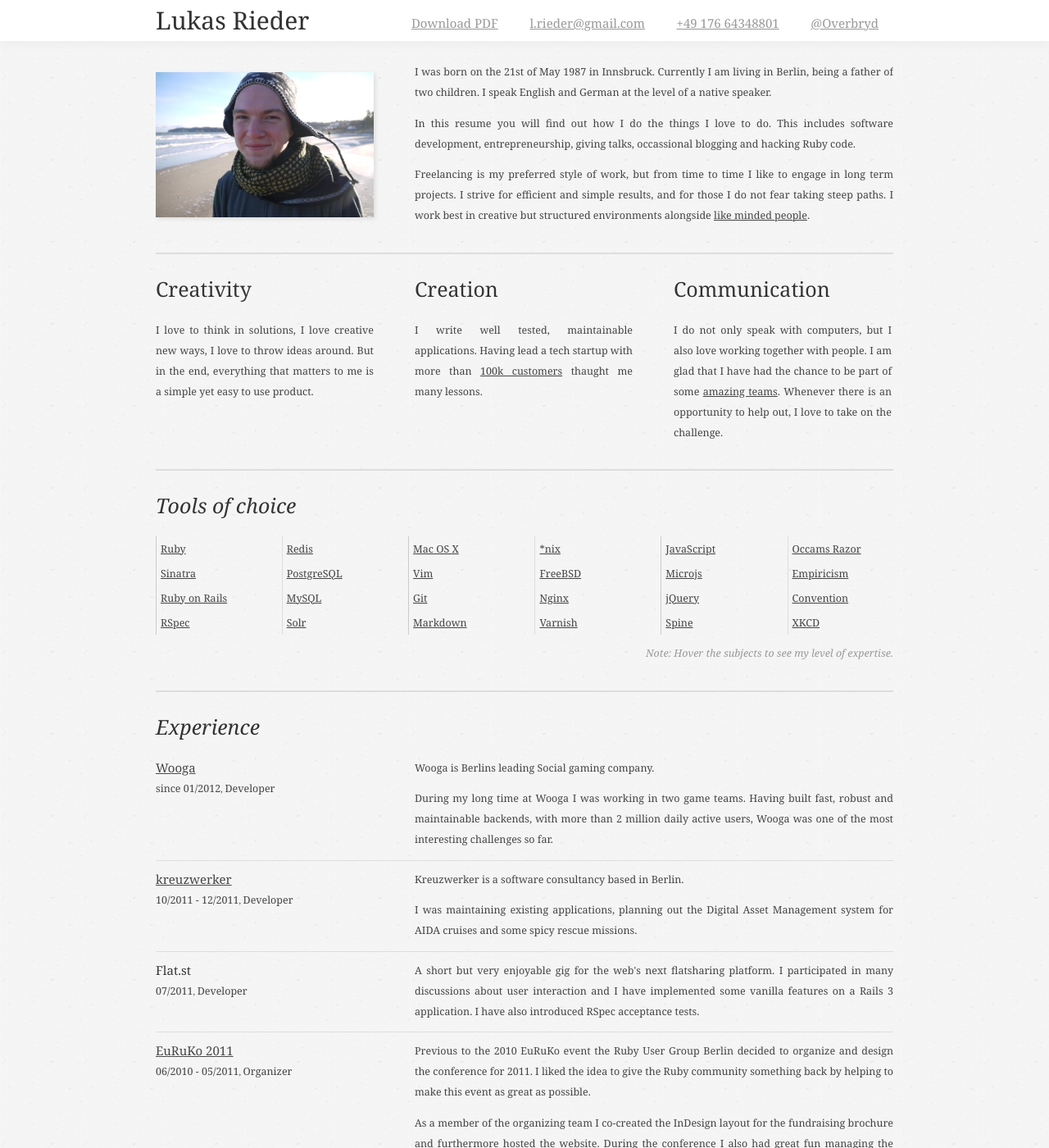
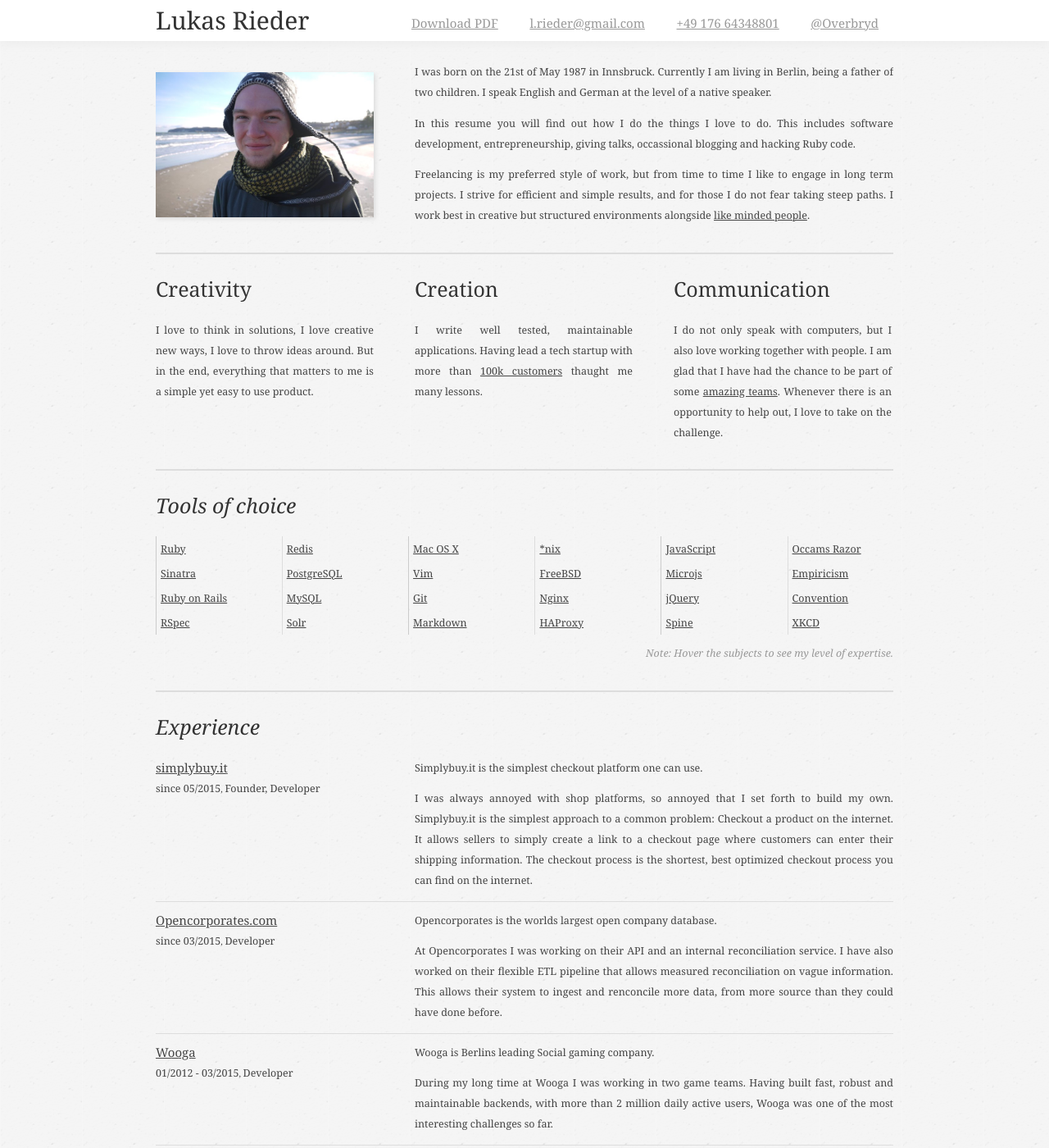
Before and after one commit to Overbryd/overbryd.github.io, a Jekyll site: the page resume/index.html, which Jekyll copies as it is, in a window 1280 px wide and 1400 px high. Shown: the whole window at 82% size. Built offline with Jekyll 4.4.1, drawn with Linux system fonts in a browser that asks for light colours; comment, search, counter and statistics services are not loaded; some of the changed text lies outside the part shown.

Commit message:
updated resume

```diff
--- a/resume/index.html
+++ b/resume/index.html
@@ -76,7 +76,7 @@
         <td title="★★★★★ RSpec provides a behaviour driven development framework for the Ruby programming language"><a href="https://www.relishapp.com/rspec">RSpec</a></td>
         <td title="★★★★☆ Solr is an open-source search server based on the Lucene Java search library."><a href="http://lucene.apache.org/solr">Solr</a></td>
         <td title="Markdown is a text-to-HTML conversion tool for web writers"><a href="http://daringfireball.net/projects/markdown/">Markdown</a></td>
-        <td title="★★★☆☆ Varnish is an HTTP accelerator designed for content-heavy dynamic web sites"><a href="https://www.varnish-cache.org/">Varnish</a></td>
+        <td title="★★★★★ HAProxy is a reliable, high performance TCP/HTTP load balancer"><a href="http://www.haproxy.org/">HAProxy</a></td>
         <td title="★★★☆☆ Spine is a simple and lightweight framework to build JavaScript MVC applications"><a href="http://spinejs.com/">Spine</a></td>
         <td title="Stick-figure strip featuring humour about technology, science, mathematics and relationships"><a href="http://xkcd.com/">XKCD</a></td>
       </tr>
@@ -87,8 +87,27 @@
   <div id="experience">
     <h2>Experience</h2>
     <div>
+      <h3><a href="http://simplybuy.it">simplybuy.it</a></h3>
+      <div><span class="timespan">since 05/2015</span>, <span class="role">Founder, Developer</span></div>
+      <p>Simplybuy.it is the simplest checkout platform one can use.</p>
+      <p>
+        I was always annoyed with shop platforms, so annoyed that I set forth to build my own.
+        Simplybuy.it is the simplest approach to a common problem: Checkout a product on the internet. It allows sellers to simply create a link to a checkout page where customers can enter their shipping information.
+        The checkout process is the shortest, best optimized checkout process you can find on the internet.
+      </p>
+    </div>
+    <div>
+      <h3><a href="http://opencorporates.com">Opencorporates.com</a></h3>
+      <div><span class="timespan">since 03/2015</span>, <span class="role">Developer</span></div>
+      <p>Opencorporates is the worlds largest open company database.</p>
+      <p>
+        At Opencorporates I was working on their API and an internal reconciliation service. I have also worked on their flexible ETL pipeline that allows measured reconciliation on vague information.
+        This allows their system to ingest and renconcile more data, from more source than they could have done before.
+      </p>
+    </div>
+    <div>
       <h3><a href="http://wooga.com">Wooga</a></h3>
-      <div><span class="timespan">since 01/2012</span>, <span class="role">Developer</span></div>
+      <div><span class="timespan">01/2012 - 03/2015</span>, <span class="role">Developer</span></div>
       <p>Wooga is Berlins leading Social gaming company.</p>
       <p>
         During my long time at Wooga I was working in two game teams. Having built fast, robust and maintainable backends, with more than 2 million daily active users, Wooga was one of the most interesting challenges so far.
```
Also changed, not shown: other parts of resume/index.html (+7 -13 lines).
